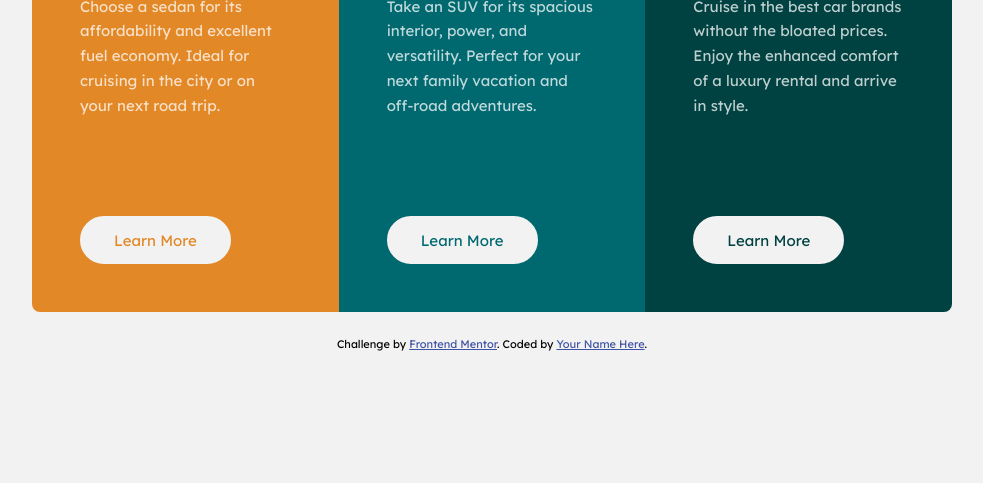
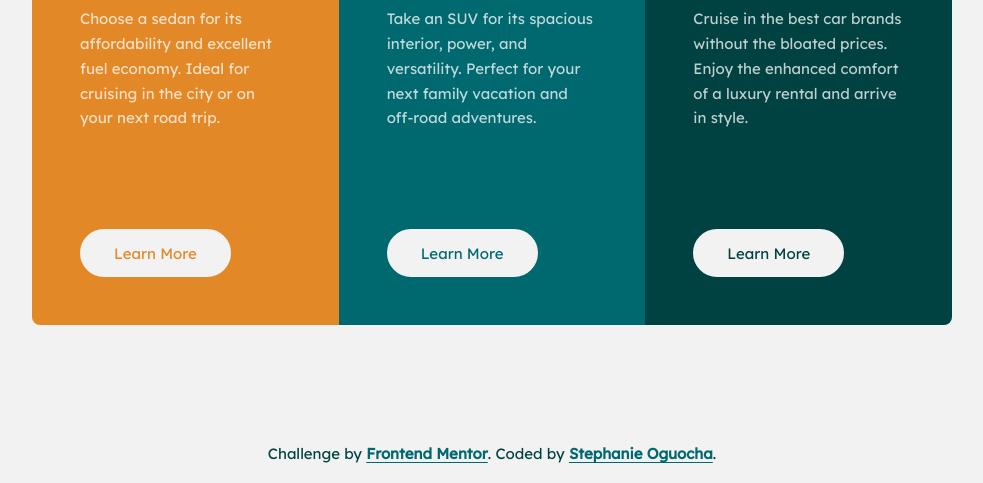
Before and after one commit to stephany247/3-column-preview-card-component-main, a plain HTML site: page index.html in a window 1280 px wide. Shown: the part 317-800 px from the top of the page, without its empty margins (148-1131 px from the left). Drawn offline with Linux system fonts and the light colour scheme; a web font is replaced by a local one.

Commit message:
style: refine attribution positioning, link styling, hover effects, and keyboard focus states

```diff
--- a/index.html
+++ b/index.html
@@ -85,7 +85,7 @@
         target="_blank"
         rel="noopener noreferrer"
         >Frontend Mentor</a
-      >. Coded by <a href="#">Your Name Here</a>.
+      >. Coded by <a href="#">Stephanie Oguocha</a>.
     </footer>
   </body>
 </html>
--- a/style.css
+++ b/style.css
@@ -17,6 +17,7 @@
 /* Page */
 body {
   min-height: 100vh;
+  position: relative;
   display: flex;
   flex-direction: column;
   justify-content: center;
@@ -36,6 +37,7 @@ body {
   min-height: 31.25rem;
   border-radius: 0.5rem;
   overflow: hidden;
+  margin-bottom: 1rem;
 }
 
 /* Individual cards */
@@ -129,22 +131,38 @@ body {
 
 /* Footer attribution */
 .attribution {
-  width: 100%;
-  margin-top: 1.5rem;
-  font-size: 0.6875rem;
+  position: absolute;
+  bottom: 16px;
+  left: 50%;
+  transform: translateX(-50%);
+  width: calc(100% - 32px);
   text-align: center;
-  line-height: 1.6;
+  color: var(--green);
+  line-height: 1.8;
 }
 
 .attribution a {
-  color: hsl(228, 45%, 44%);
+  color: var(--cyan);
+  font-weight: 700;
+  text-decoration: underline;
+  text-underline-offset: 3px;
+  transition: opacity 0.2s ease;
+}
+
+.attribution a:hover {
+  opacity: 0.75;
+}
+
+.attribution a:focus-visible {
+  outline: 2px solid var(--gold);
+  outline-offset: 4px;
 }
 
 /* Tablet and mobile */
 @media (max-width: 48rem) {
   body {
     justify-content: flex-start;
-    padding: 5.5rem 1.5rem 3rem;
+    padding: 5.5rem 1.5rem;
   }
 
   .container {
@@ -161,10 +179,6 @@ body {
 
   .btn {
     padding: 0 1.875rem;
-  }
-
-  .attribution {
-    max-width: 20.4375rem;
   }
 }
 
```
